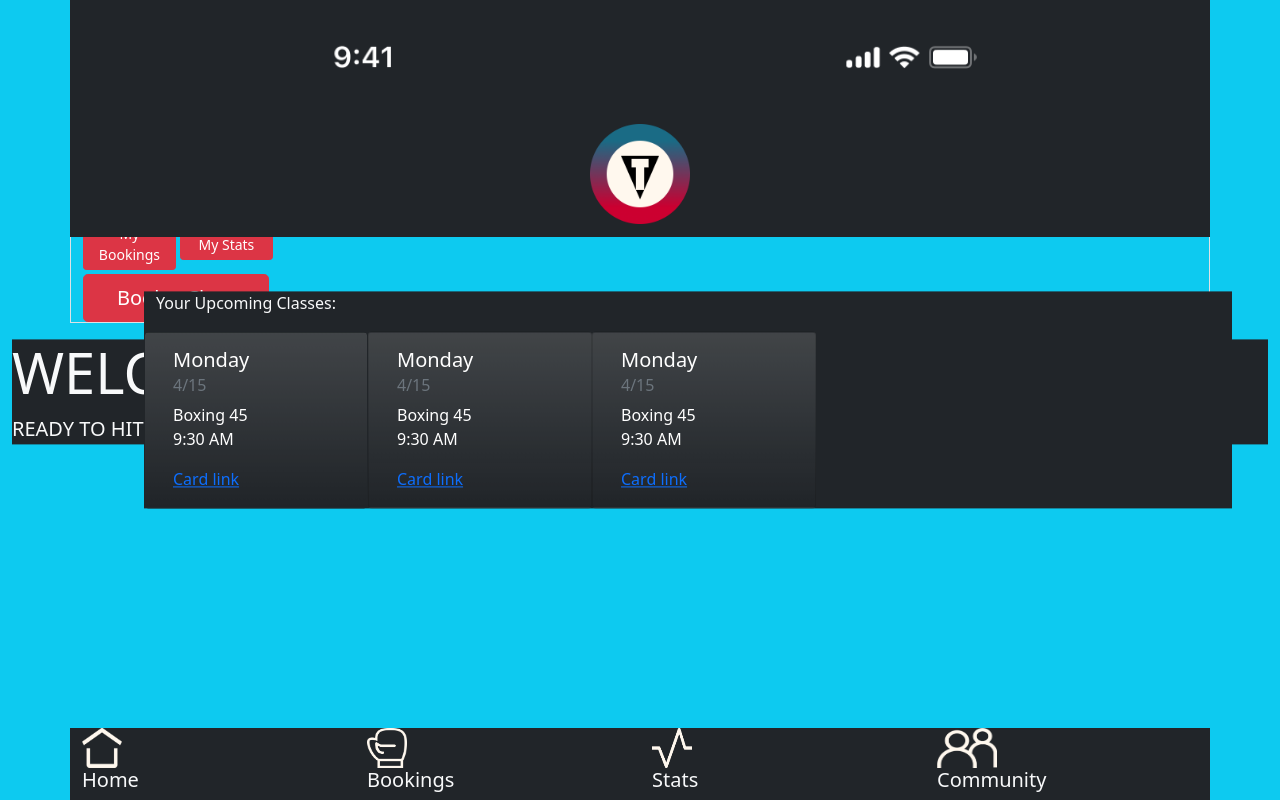
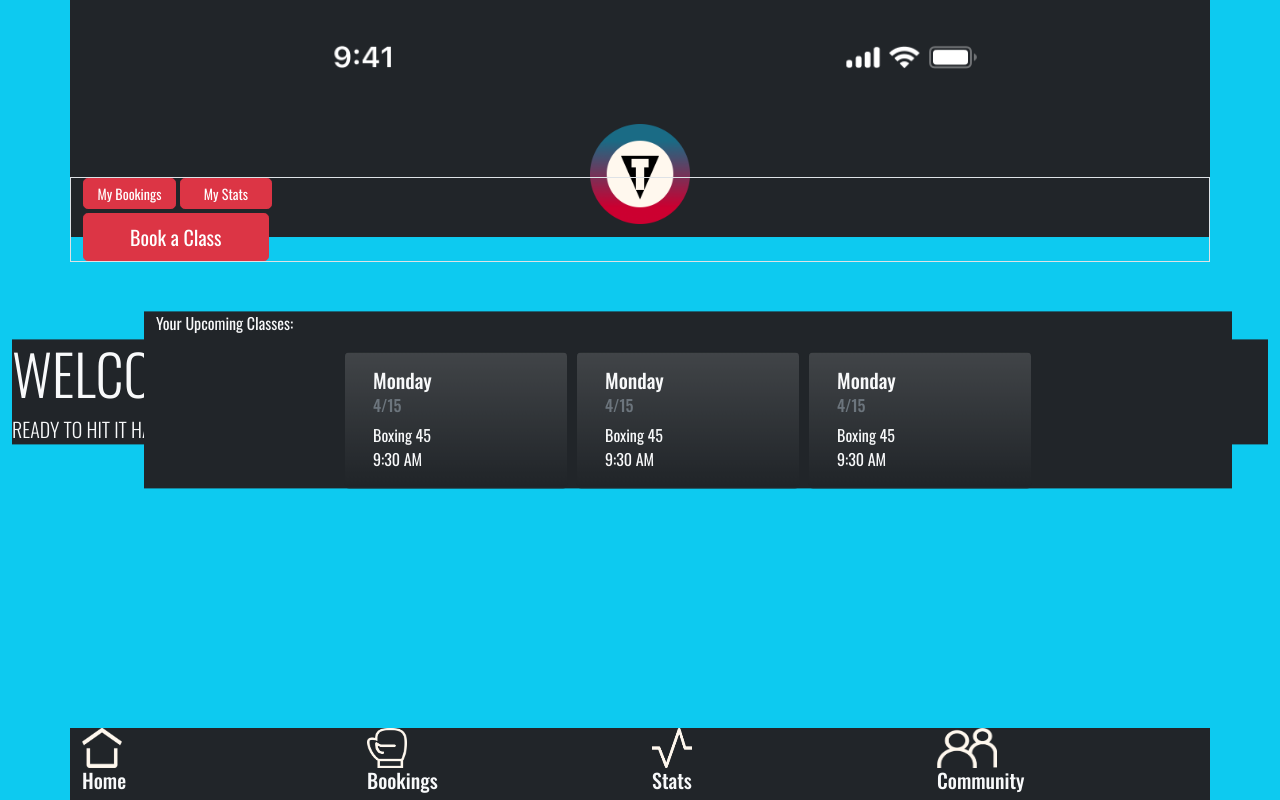
Before and after one commit to stef-kolin/Title_Boxing_App, a plain HTML site: page index.html in a window 1280 px wide. Drawn offline with nearby package versions, Linux system fonts and the light colour scheme.

Commit message:
Style changes
adjusting alignment, text, and color

```diff
--- a/css/style.css
+++ b/css/style.css
@@ -1,14 +1,9 @@
-.body{
+body{
     font-family: "Oswald", "roboto", sans;
     background-color: #142936;
     color: white;
 }
 
-
-
-.navbar{
-    background-color: #142936;
+.classzone {
+    margin: 50%;
 }
-.mx-auto {
-    background-color: green;
-}
--- a/index.html
+++ b/index.html
@@ -7,6 +7,7 @@
 
     <link href="https://fonts.googleapis.com/css2?family=Oswald:wght@200..700&display=swap" rel="stylesheet">
 
+    <link href="css/style.css" rel="stylesheet" type="text/css">
     <style>
 
 
@@ -53,35 +54,38 @@
 
     <!-- Upcoming Classes Start -->
 
-    <div class="bg-dark inline row position-relative top-50 start-50 translate-middle mx-5">
+    <div class="bg-dark row position-relative top-50 start-50 translate-middle mx-5 d-flex justify-content-center class">
         <p class="text-light">Your Upcoming Classes:</p>
-        <div class="card bg-dark bg-gradient bg-opacity-75 text-white border border-dark rounded" style="width: 14rem;">
+        <div class="card bg-dark bg-gradient bg-opacity-75 text-white border border-dark rounded-3 mx-1" style="width: 14rem;">
+            <a href="#" class="text-light text-decoration-none">
             <div class="card-body">
                 <h5 class="card-title">Monday</h5>
                 <h6 class="card-subtitle mb-2 text-muted">4/15</h6>
                 <p class="card-text">Boxing 45<br>
                     9:30 AM</br></p>
-                <a href="#" class="card-link">Card link</a>
+                </a>
 
             </div>
         </div>
-        <div class="card bg-dark bg-gradient bg-opacity-75 text-white" style="width: 14rem;">
+        <div class="card bg-dark bg-gradient bg-opacity-75 text-white border border-dark rounded-3 mx-1" style="width: 14rem;">
+            <a href="#" class="text-light text-decoration-none">
             <div class="card-body">
                 <h5 class="card-title">Monday</h5>
                 <h6 class="card-subtitle mb-2 text-muted">4/15</h6>
                 <p class="card-text">Boxing 45<br>
                     9:30 AM</br></p>
-                <a href="#" class="card-link">Card link</a>
+                </a>
 
             </div>
         </div>
-        <div class="card bg-dark bg-gradient bg-opacity-75 text-white" style="width: 14rem;">
+        <div class="card bg-dark bg-gradient bg-opacity-75 text-white border border-dark rounded-3 mx-1" style="width: 14rem;">
+            <a href="#" class="text-light text-decoration-none">
             <div class="card-body">
                 <h5 class="card-title">Monday</h5>
                 <h6 class="card-subtitle mb-2 text-muted">4/15</h6>
                 <p class="card-text">Boxing 45<br>
                     9:30 AM</br></p>
-                <a href="#" class="card-link">Card link</a>
+                </a>
 
             </div>
         </div>
@@ -90,14 +94,14 @@
 
 
     <!-- Booking Button section Start -->
-    <div class="border container">
+    <div class="border container position-relative">
         <div>
-            <button type="button" class="btn btn-danger btn-sm col-1">My Bookings</button>
-            <button type="button" class="btn btn-danger btn-sm col-1">My Stats</button>
+            <button type="button" class="btn btn-danger btn-sm col-1 border border-danger rounded-3">My Bookings</button>
+            <button type="button" class="btn btn-danger btn-sm col-1 border border-danger rounded-3">My Stats</button>
         </div>
 
         <div>
-            <button type="button" class="btn btn-danger btn-lg mt-1 col-2 mx-auto">Book a Class</button>
+            <button type="button" class="btn btn-danger btn-lg mt-1 col-2 mx-auto border border-danger rounded-3">Book a Class</button>
 
         </div>
 
```
